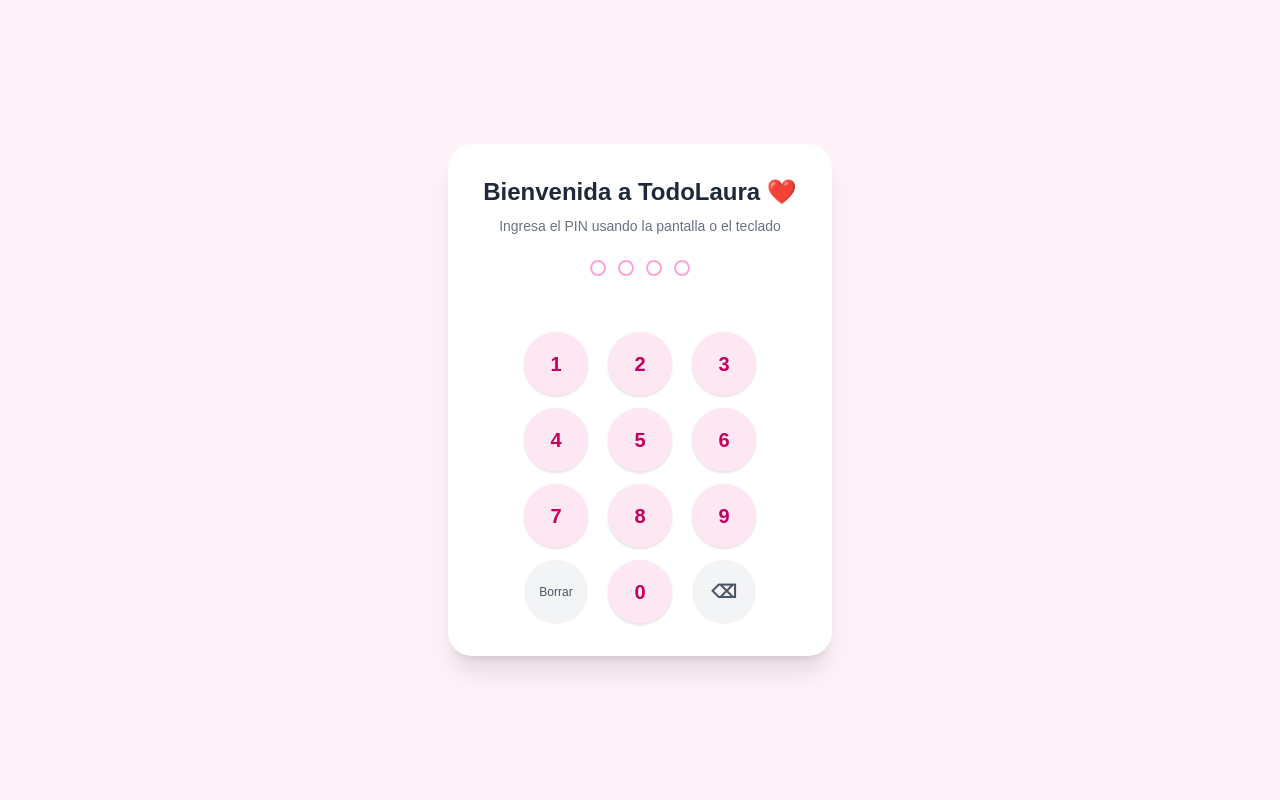
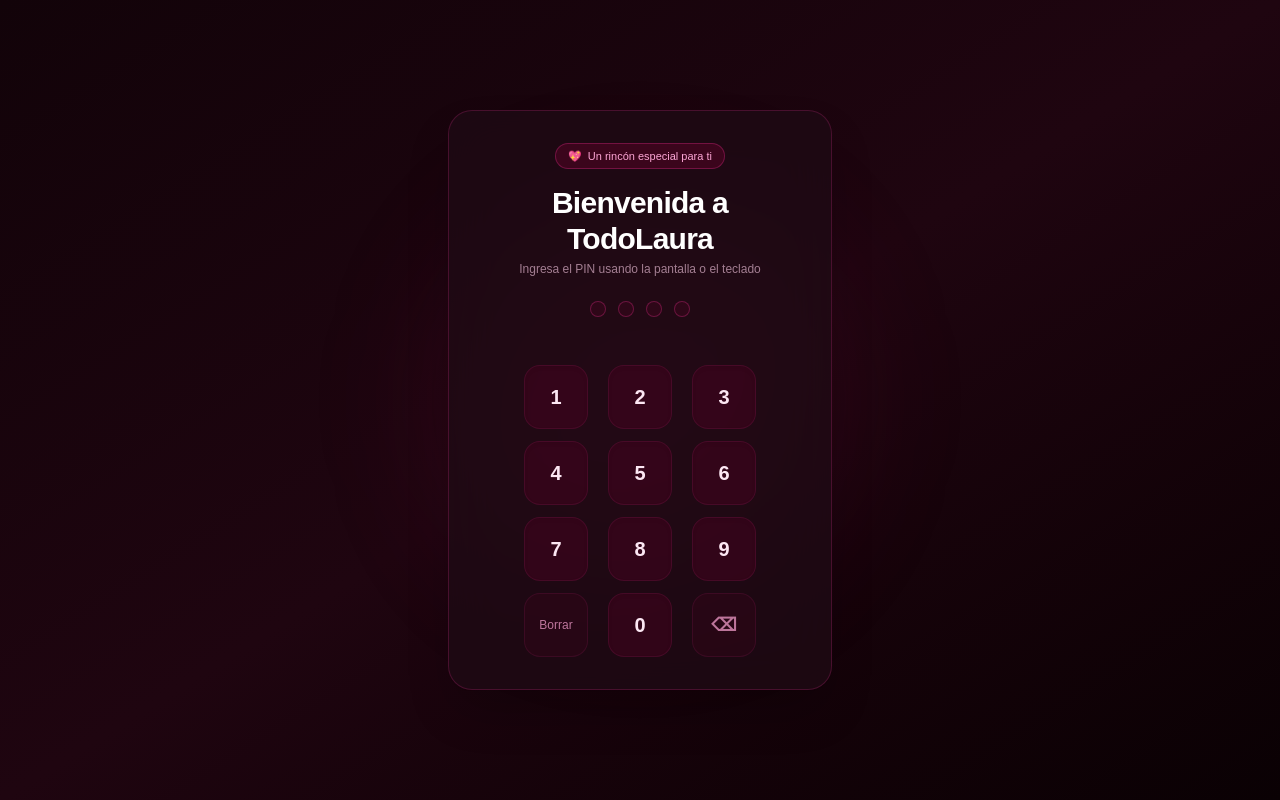
Before and after one commit to JSebastian042/todolaura, a Next.js app: page / in a window 1280 px wide. Built offline with nearby package versions, Linux system fonts and the light colour scheme.

Commit message:
Agregados nuevos botones al front

```diff
--- a/app/dashboard/calendario/page.tsx
+++ b/app/dashboard/calendario/page.tsx
@@ -3,6 +3,7 @@
 import React, { useState, useEffect } from 'react';
 import { Reminder } from '@/app/types/calendar';
 import { supabase } from '@/lib/supabaseClient';
+import Link from 'next/link';
 
 const MONTHS = [
   'Enero', 'Febrero', 'Marzo', 'Abril', 'Mayo', 'Junio',
@@ -227,6 +228,12 @@ export default function CalendarDashboard() {
               </button>
             </form>
           </div>
+           <Link
+          href="/dashboard"
+          className="px-8 py-3 bg-amber-950/80 hover:bg-amber-900 text-amber-100 font-medium rounded-full text-base border border-amber-700/40 transition shadow-lg backdrop-blur-md hover:scale-105 active:scale-95 inline-block"
+        >
+          Volver al panel principal
+        </Link>
         </div>
       )}
     </div>
--- a/app/dashboard/carta/page.tsx
+++ b/app/dashboard/carta/page.tsx
@@ -43,19 +43,19 @@ export default function CartaPage() {
           </p>
 
           <p>
-            He creado esta página, se llama TodoLaura (To-Do porque "ayuda" en algunas cosas y Laura pues porque es para ti jaja) Es el regalo de mes que no te pude dar
+          Hoy es el segundo despliegue de TodoLaura, he hecho muchas modificaciones y ahora ya puedes guardar recordatorios y palabras nuevas en el diccionario
           </p>
 
           <p>
-            Mi reina estos detalles los hago con el corazón, eres la mujer que atrapó mi corazón y lo tendrá por siempre, no tengo palabras para describir lo que siento cuando hablo contigo. Quiero que siempre seas tú y nadie más mi amada
+          Mi reina, esta página es para poder transmitir todo el amor que siento por ti en un campo que conozco bien como lo es el desarrollo web. Quiero que siempre te sientas amada con estos pequeños detalles
           </p>
 
           <p>
-            Cuando nos veamos en persona y sepamos, tan solo con los ojos, que es lo que queremos podremos llegar a hacer cosas grandes, juntos. Cómo te lo he estado repitiendo, tú mi ponquecito ya no estarás nunca más solita, aquí estoy yo para ser tu compañero y poder llegar a ser más que un amigo (todo a su tiempo)
+          Eres mi razón y la persona por la que sonrio todas las mañanas y por la que me siento mal en las noches por dejarla sola. Estoy muy emcionado por lo que pasará después con nosotros, pero me alegra que podamos ser lo suficientemente maduros de saber que es lo que queremos (Que es estar juntos, obviamente muejeje)
           </p>
 
           <p>
-           Posdata: Esta página la puedo poner 360°, por si depronto te gustaría alguna otra funcionalidad o quisieras cambiar algo la página está en mi completo dominio (o sea tu dominio) y trataré que se pueda ver cada vez que quieras
+           Posdata: Lo mismo que te dije la vez pasada, si quieres alguna otra cosita me avisas que yo con mucho gusto lo hago Laurita, todo lo que sea por ti mi reina preciosa, mi razón, la persona que quiero así y la mujer con la que quiero estar el resto de mi vida
           </p>
 
           <p className="pt-4 font-semibold text-right text-amber-900">
--- a/app/page.tsx
+++ b/app/page.tsx
@@ -38,7 +38,6 @@ export default function Login() {
     setError(false);
   }, []);
 
-
   useEffect(() => {
     const handleKeyDown = (e: KeyboardEvent) => {
       if (/^[0-9]$/.test(e.key)) {
@@ -57,40 +56,53 @@ export default function Login() {
   const keypad = ['1', '2', '3', '4', '5', '6', '7', '8', '9'];
 
   return (
-    <main className="flex min-h-screen items-center justify-center bg-pink-50 p-4 select-none">
-      <div className="bg-white p-6 sm:p-8 rounded-3xl shadow-xl max-w-xs sm:max-w-sm w-full text-center flex flex-col items-center">
-        <h1 className="text-xl sm:text-2xl font-bold text-gray-800 mb-2">Bienvenida a TodoLaura ❤️</h1>
-        <p className="text-xs sm:text-sm text-gray-500 mb-6">Ingresa el PIN usando la pantalla o el teclado</p>
+    <main className="flex min-h-screen items-center justify-center bg-gradient-to-br from-[#120309] via-[#1f0510] to-[#0a0104] p-4 select-none relative overflow-hidden">
+      {/* Luz de fondo suave parecida a la imagen */}
+      <div className="absolute top-1/2 left-1/2 -translate-x-1/2 -translate-y-1/2 w-96 h-96 bg-pink-900/20 rounded-full blur-3xl pointer-events-none" />
 
+      <div className="relative z-10 bg-[#1e0a14]/80 backdrop-blur-xl border border-pink-500/20 p-8 rounded-3xl shadow-2xl max-w-xs sm:max-w-sm w-full text-center flex flex-col items-center">
 
-        <div className={`flex justify-center gap-3 mb-6 ${error ? 'animate-bounce' : ''}`}>
+        {/* Pill/Badge superior como en el Dashboard */}
+        <div className="inline-flex items-center gap-1.5 px-3 py-1 rounded-full bg-pink-950/60 border border-pink-500/30 text-[11px] font-medium text-pink-300 mb-4">
+          <span>💖</span> Un rincón especial para ti
+        </div>
+
+        <h1 className="text-2xl sm:text-3xl font-extrabold text-white tracking-tight mb-1">
+          Bienvenida a TodoLaura
+        </h1>
+        <p className="text-xs text-pink-200/60 mb-6">
+          Ingresa el PIN usando la pantalla o el teclado
+        </p>
+
+        {/* Indicadores de PIN estilo neón */}
+        <div className={`flex justify-center gap-3 mb-4 ${error ? 'animate-bounce' : ''}`}>
           {[0, 1, 2, 3].map((index) => (
             <div
               key={index}
-              className={`w-4 h-4 rounded-full border-2 transition-all duration-200 ${
+              className={`w-4 h-4 rounded-full border transition-all duration-200 ${
                 error
-                  ? 'bg-red-500 border-red-500'
+                  ? 'bg-red-500 border-red-500 shadow-[0_0_10px_rgba(239,68,68,0.8)]'
                   : pin.length > index
-                  ? 'bg-pink-500 border-pink-500 scale-110'
-                  : 'border-pink-300 bg-transparent'
+                  ? 'bg-pink-500 border-pink-400 scale-110 shadow-[0_0_12px_rgba(236,72,153,0.8)]'
+                  : 'border-pink-500/30 bg-pink-950/30'
               }`}
             />
           ))}
         </div>
 
-
-        <div className="h-6 mb-2">
-          {error && <p className="text-red-500 text-xs font-semibold">Contraseña incorrecta</p>}
+        {/* Mensaje de error */}
+        <div className="h-6 mb-2 flex items-center justify-center">
+          {error && <p className="text-red-400 text-xs font-semibold tracking-wide">Contraseña incorrecta</p>}
         </div>
 
-
+        {/* Teclado numérico */}
         <div className="grid grid-cols-3 gap-3 w-full max-w-[240px]">
           {keypad.map((num) => (
             <button
               key={num}
               type="button"
               onClick={() => handleKeyPress(num)}
-              className="w-16 h-16 rounded-full bg-pink-100 hover:bg-pink-200 active:bg-pink-300 text-pink-700 font-bold text-xl flex items-center justify-center mx-auto transition-colors shadow-sm"
+              className="w-16 h-16 rounded-2xl bg-pink-950/40 hover:bg-pink-900/50 active:scale-95 text-pink-100 font-bold text-xl flex items-center justify-center mx-auto transition-all border border-pink-500/10 hover:border-pink-500/40 shadow-inner"
             >
               {num}
             </button>
@@ -98,21 +110,21 @@ export default function Login() {
           <button
             type="button"
             onClick={handleClear}
-            className="w-16 h-16 rounded-full bg-gray-100 hover:bg-gray-200 active:bg-gray-300 text-gray-600 font-medium text-xs flex items-center justify-center mx-auto transition-colors"
+            className="w-16 h-16 rounded-2xl bg-pink-950/20 hover:bg-pink-900/40 active:scale-95 text-pink-300/70 hover:text-pink-200 font-medium text-xs flex items-center justify-center mx-auto transition-all border border-pink-500/10"
           >
             Borrar
           </button>
           <button
             type="button"
             onClick={() => handleKeyPress('0')}
-            className="w-16 h-16 rounded-full bg-pink-100 hover:bg-pink-200 active:bg-pink-300 text-pink-700 font-bold text-xl flex items-center justify-center mx-auto transition-colors shadow-sm"
+            className="w-16 h-16 rounded-2xl bg-pink-950/40 hover:bg-pink-900/50 active:scale-95 text-pink-100 font-bold text-xl flex items-center justify-center mx-auto transition-all border border-pink-500/10 hover:border-pink-500/40 shadow-inner"
           >
             0
           </button>
           <button
             type="button"
             onClick={handleDelete}
-            className="w-16 h-16 rounded-full bg-gray-100 hover:bg-gray-200 active:bg-gray-300 text-gray-600 font-bold text-lg flex items-center justify-center mx-auto transition-colors"
+            className="w-16 h-16 rounded-2xl bg-pink-950/20 hover:bg-pink-900/40 active:scale-95 text-pink-300/70 hover:text-pink-200 font-bold text-lg flex items-center justify-center mx-auto transition-all border border-pink-500/10"
           >
             ⌫
           </button>
```
